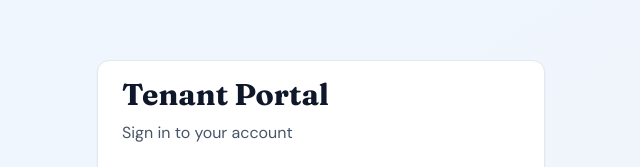
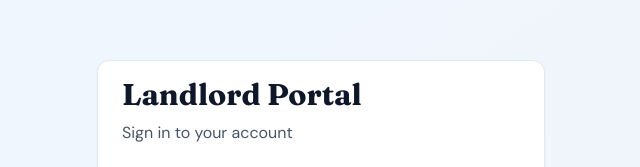
Before and after one commit to EFA-Properties/tenancy-portal-landlord, a React (Vite) app: page /login in a window 1280 px wide. Shown: the part 133-300 px from the top of the page, without its empty margins (319-959 px from the left). Built offline with nearby package versions, Linux system fonts and the light colour scheme; no server answers.

Commit message:
fix: rebrand to Landlord Portal

```diff
--- a/index.html
+++ b/index.html
@@ -4,7 +4,7 @@
     <meta charset="UTF-8" />
     <link rel="icon" type="image/svg+xml" href="/vite.svg" />
     <meta name="viewport" content="width=device-width, initial-scale=1.0" />
-    <title>Tenancy Portal - Landlord Dashboard</title>
+    <title>Landlord Portal - Tenancy Management</title>
     <link rel="preconnect" href="https://fonts.googleapis.com" />
     <link rel="preconnect" href="https://fonts.gstatic.com" crossorigin />
     <link href="https://fonts.googleapis.com/css2?family=DM+Mono:wght@400;500&family=DM+Sans:wght@400;500;700&family=Fraunces:wght@400;600;700&display=swap" rel="stylesheet" />
--- a/src/components/Layout.tsx
+++ b/src/components/Layout.tsx
@@ -42,7 +42,7 @@ export function Layout({ children }: LayoutProps) {
           {/* Logo */}
           <div className="px-6 py-4 border-b border-slate-200">
             <h1 className="text-xl font-fraunces font-bold text-slate-900">
-              Tenant Portal
+              Landlord Portal
             </h1>
           </div>
 
--- a/src/pages/Dashboard.tsx
+++ b/src/pages/Dashboard.tsx
@@ -67,7 +67,7 @@ export default function Dashboard() {
               Getting Started
             </h3>
             <p className="text-slate-600 mb-4">
-              Welcome to your Tenant Portal. Here you can manage your tenancies,
+              Welcome to the Landlord Portal. Here you can manage your properties, tenants,
               view documents, report maintenance issues, and more.
             </p>
             <ul className="space-y-2 text-sm text-slate-600">
--- a/src/pages/Login.tsx
+++ b/src/pages/Login.tsx
@@ -33,7 +33,7 @@ export default function Login() {
       <Card className="w-full max-w-md">
         <CardBody className="p-8">
           <h1 className="text-3xl font-fraunces font-bold text-slate-900 mb-2">
-            Tenant Portal
+            Landlord Portal
           </h1>
           <p className="text-slate-600 mb-8">Sign in to your account</p>
 
--- a/src/pages/Register.tsx
+++ b/src/pages/Register.tsx
@@ -48,7 +48,7 @@ export default function Register() {
           <h1 className="text-3xl font-fraunces font-bold text-slate-900 mb-2">
             Create Account
           </h1>
-          <p className="text-slate-600 mb-8">Sign up for the Tenant Portal</p>
+          <p className="text-slate-600 mb-8">Sign up for the Landlord Portal</p>
 
           {error && (
             <div className="mb-4 p-4 bg-red-50 border border-red-200 rounded-lg text-red-700 text-sm">
```
